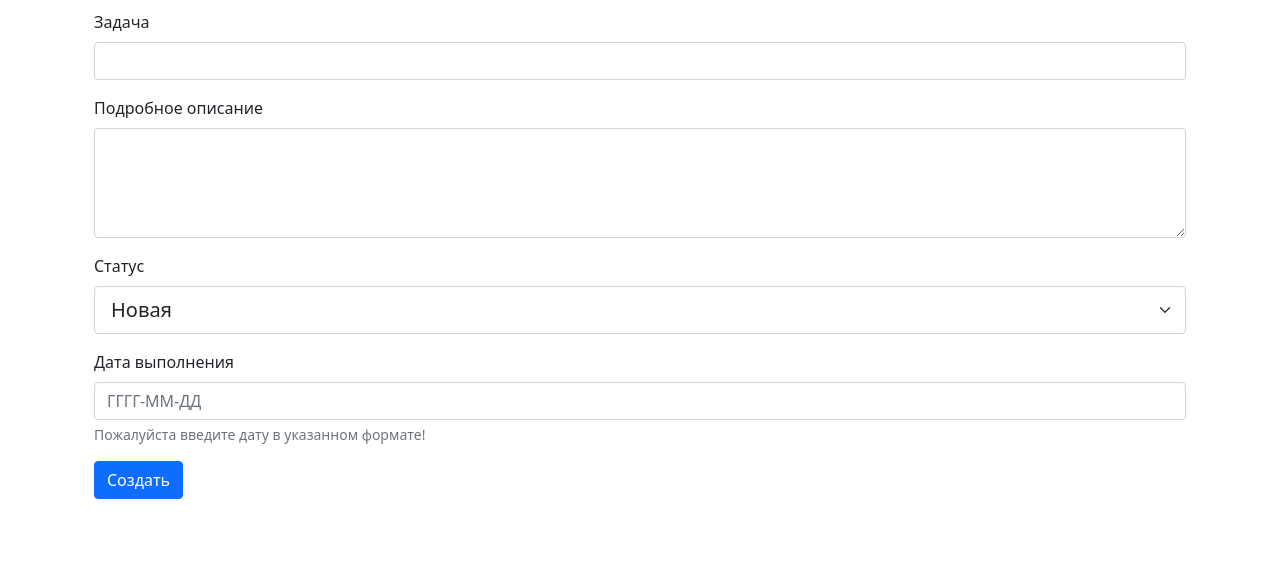
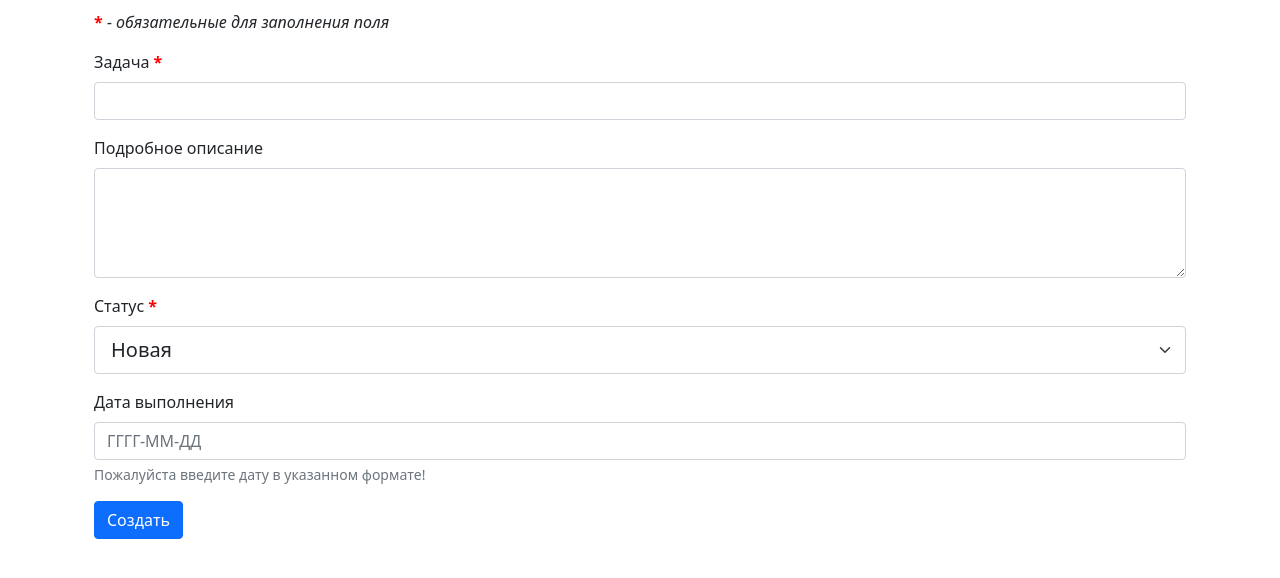
Before and after one commit to faralost/Todo, a Django app: page /tasks/add/ in a window 1280 px wide. Shown: the part 66-644 px from the top of the page. Run offline with Django 4.2, Linux system fonts and the light colour scheme; parts of the project's set-up code (start-up, migrations or seed data) failed here and were passed over.

Commit message:
added red asterisk symbol to task_create.html for fields that couldn't be empty

```diff
--- a/todolistapp/static/css/styles.css
+++ b/todolistapp/static/css/styles.css
@@ -13,3 +13,7 @@ pre {
 .card{
     text-align: left!important;
 }
+
+b{
+    color: red;
+}
--- a/todolistapp/templates/task_create.html
+++ b/todolistapp/templates/task_create.html
@@ -7,7 +7,8 @@
         <form action="{% url 'task_add' %}" method="post">
             {% csrf_token %}
             <div class="mb-3">
-                <label class="form-label">Задача</label>
+                <p><b>*</b> <i>- обязательные для заполнения поля</i></p>
+                <label class="form-label">Задача <b>*</b></label>
                 <input type="text" required name="task" class="form-control">
             </div>
             <div class="mb-3">
@@ -15,7 +16,7 @@
                 <textarea class="form-control" rows="4" name="task_description"></textarea>
             </div>
             <div class="mb-3">
-                <label class="form-label">Статус</label>
+                <label class="form-label">Статус <b>*</b></label>
                 <select class="form-select form-select-lg mb-3" name="status" aria-label=".form-select-lg">
                     {% for choice in status_choices %}
                         <option value="{{ choice.0 }}">{{ choice.1 }}</option>
```
